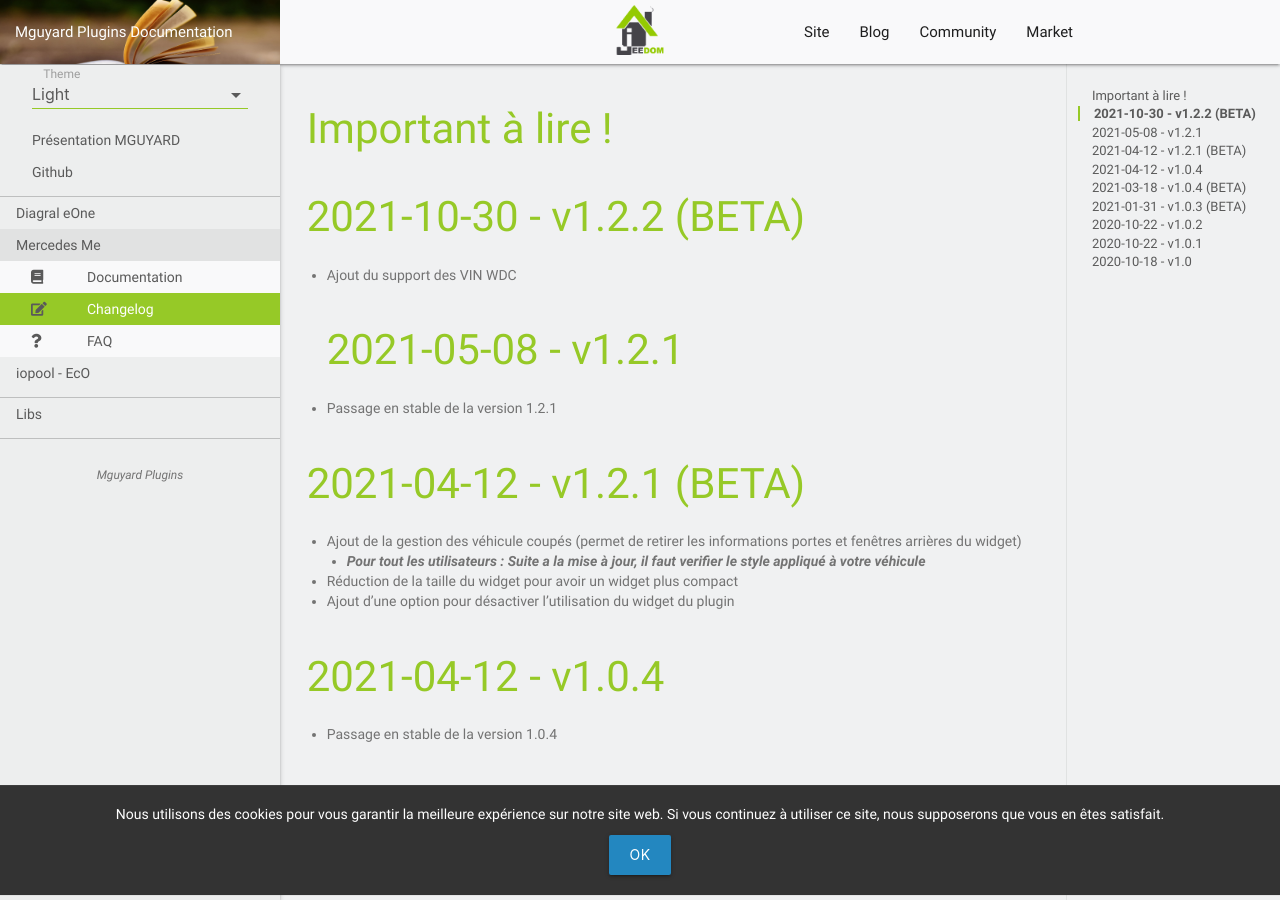
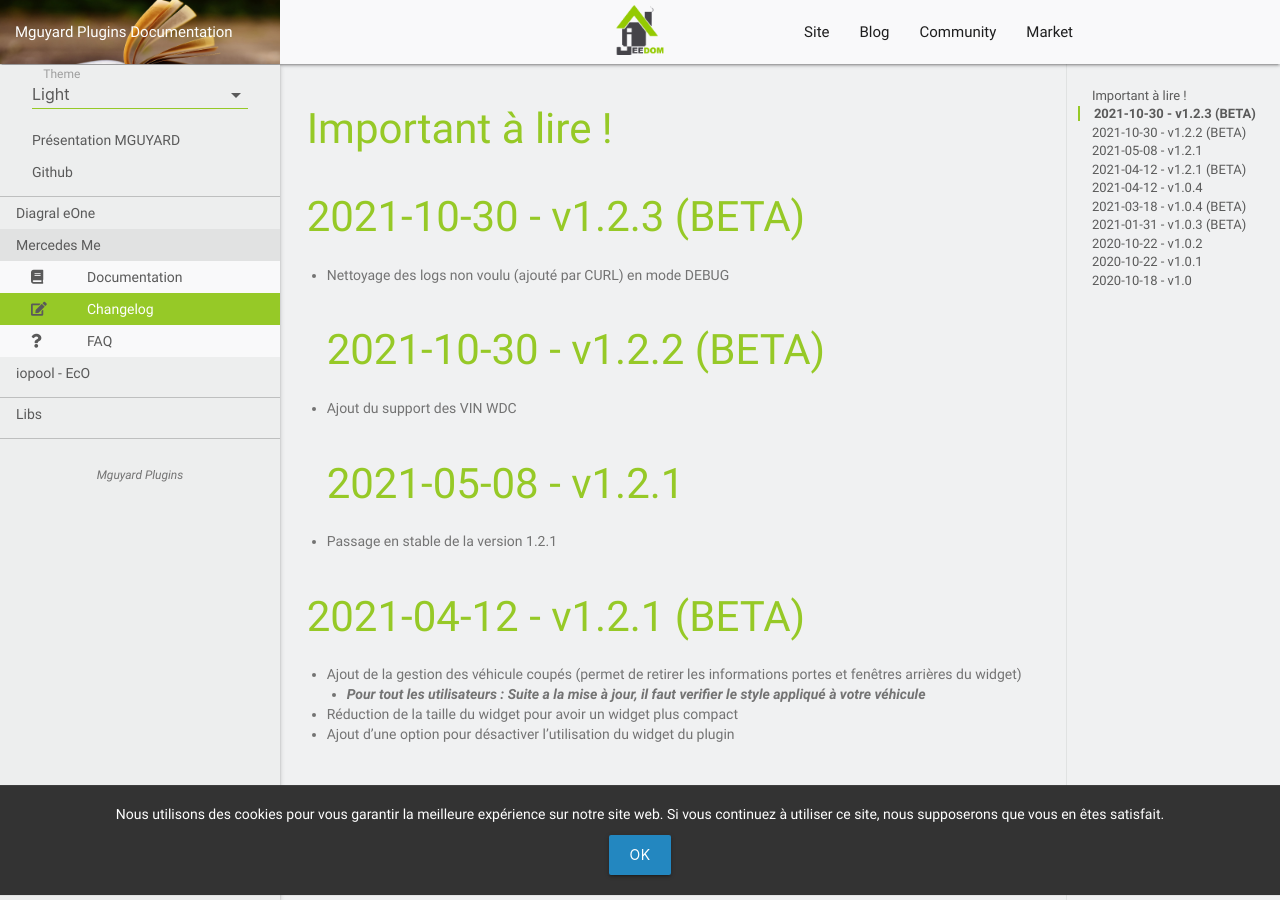
Before and after one commit to mguyard/Jeedom-Documentations, a Jekyll site: the page built from fr_FR/Mercedes_me/changelog.md, in a window 1280 px wide and 900 px high. Built offline with Jekyll 4.4.1, drawn with Linux system fonts in a browser that asks for light colours; our own code applies the rules of GitHub Pages for plain Markdown files.

Commit message:
Mercedes_me - Version BETA 1.2.3

```diff
--- a/fr_FR/Mercedes_me/changelog.md
+++ b/fr_FR/Mercedes_me/changelog.md
@@ -1,5 +1,8 @@
 # Important à lire !
 
+# 2021-10-30 - v1.2.3 (BETA)
+
+- Nettoyage des logs non voulu (ajouté par CURL) en mode DEBUG
 # 2021-10-30 - v1.2.2 (BETA)
 
 - Ajout du support des VIN WDC
```
Also changed, not shown: fr_FR/index.md (+0 -1 lines).
